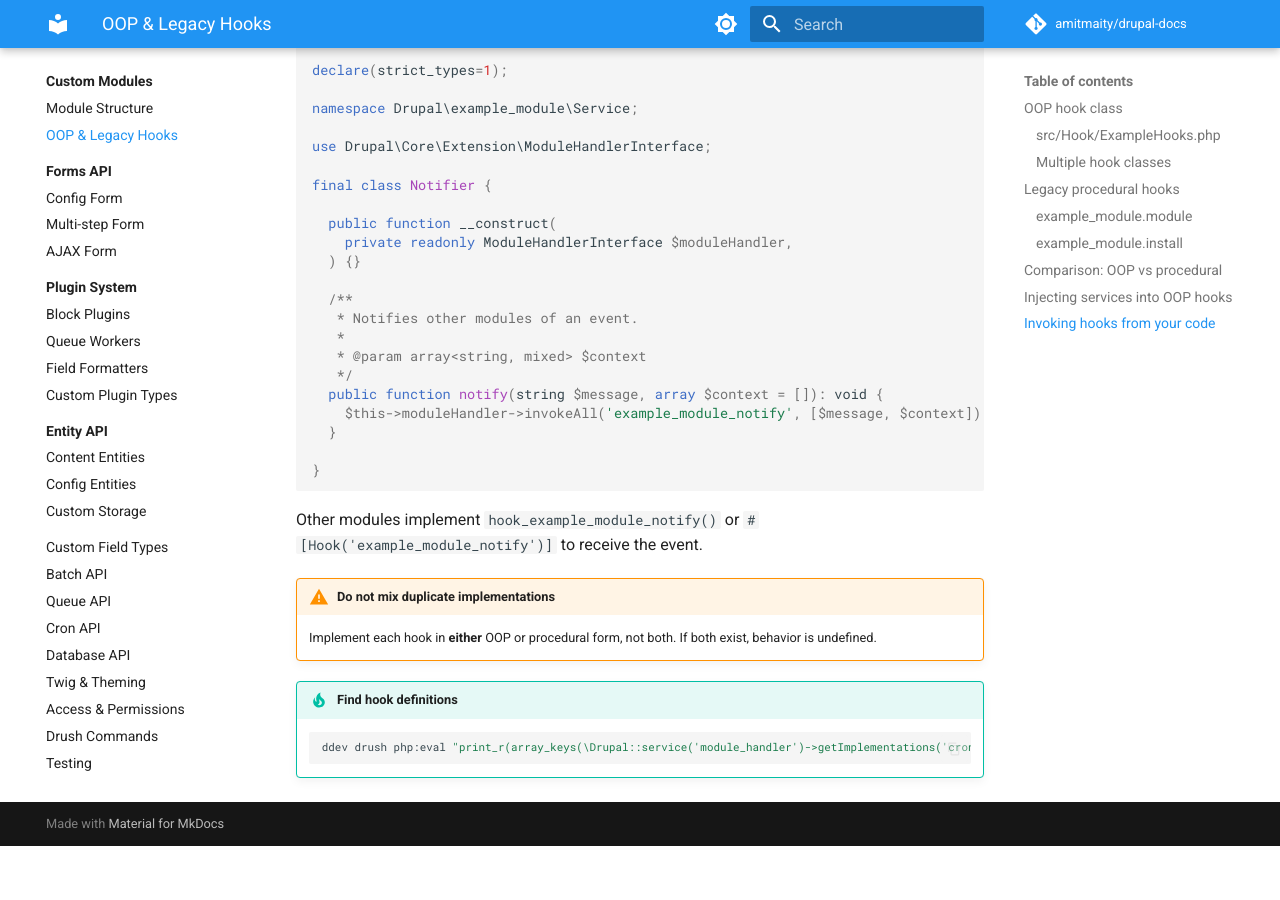
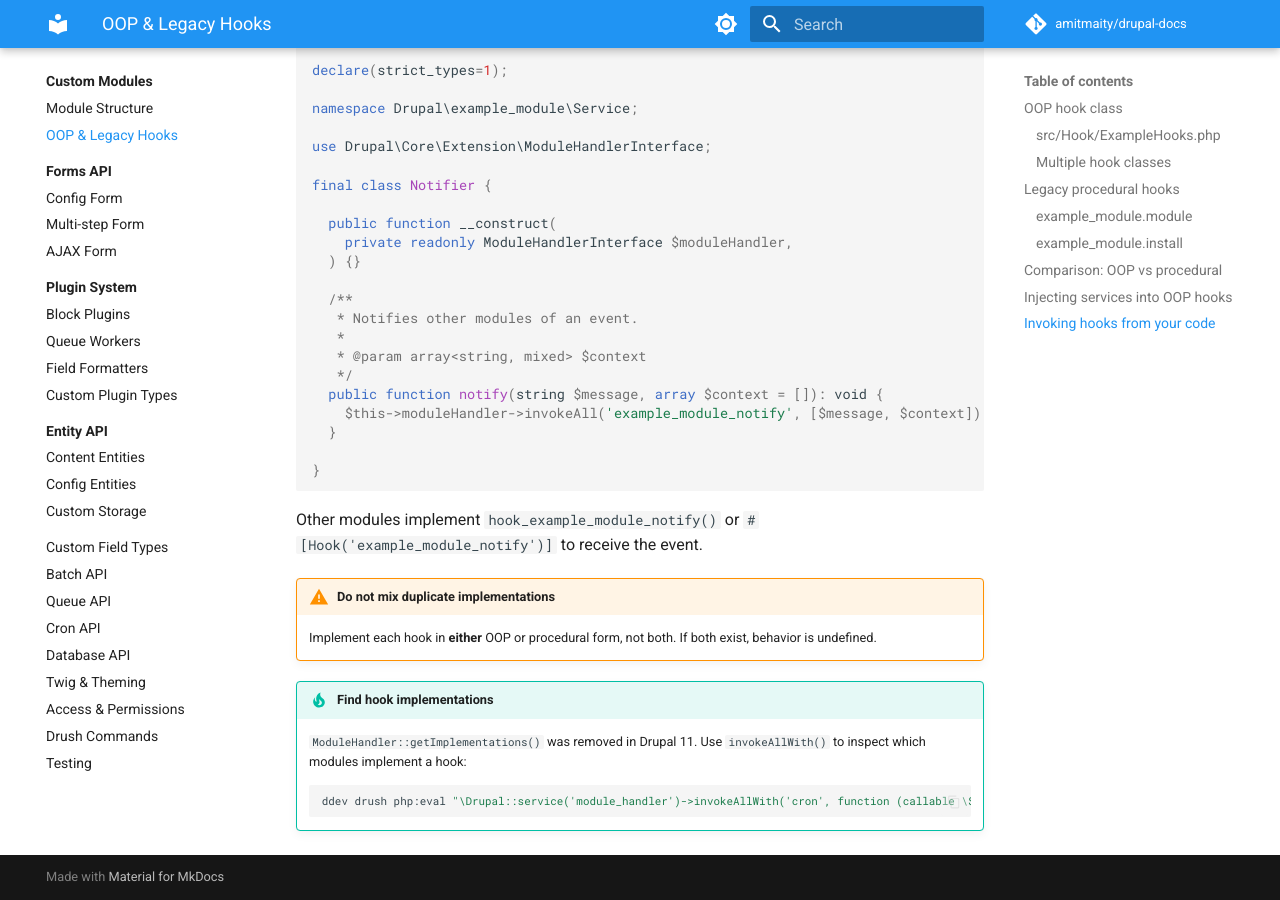
Before and after one commit to amitmaity/drupal-docs, an MkDocs documentation site: the page built from docs/custom-coding/hooks.md, in a window 1280 px wide and 900 px high, scrolled down 6338 px. Built offline with MkDocs 1.6.1 and Material for MkDocs 9.7.7, drawn with Linux system fonts in a browser that asks for light colours; comment, search, counter and statistics services are not loaded; before the commit the page ends 7184 px from its top, so only the background shows below that.

Commit message:
Fix issue

````diff
--- a/docs/custom-coding/hooks.md
+++ b/docs/custom-coding/hooks.md
@@ -328,7 +328,9 @@ Other modules implement `hook_example_module_notify()` or `#[Hook('example_modul
 !!! warning "Do not mix duplicate implementations"
     Implement each hook in **either** OOP or procedural form, not both. If both exist, behavior is undefined.
 
-!!! tip "Find hook definitions"
+!!! tip "Find hook implementations"
+    `ModuleHandler::getImplementations()` was removed in Drupal 11. Use `invokeAllWith()` to inspect which modules implement a hook:
+
     ```bash
-    ddev drush php:eval "print_r(array_keys(\Drupal::service('module_handler')->getImplementations('cron')));"
+    ddev drush php:eval "\Drupal::service('module_handler')->invokeAllWith('cron', function (callable \$hook, string \$module) { print \$module . PHP_EOL; });"
     ```
````
